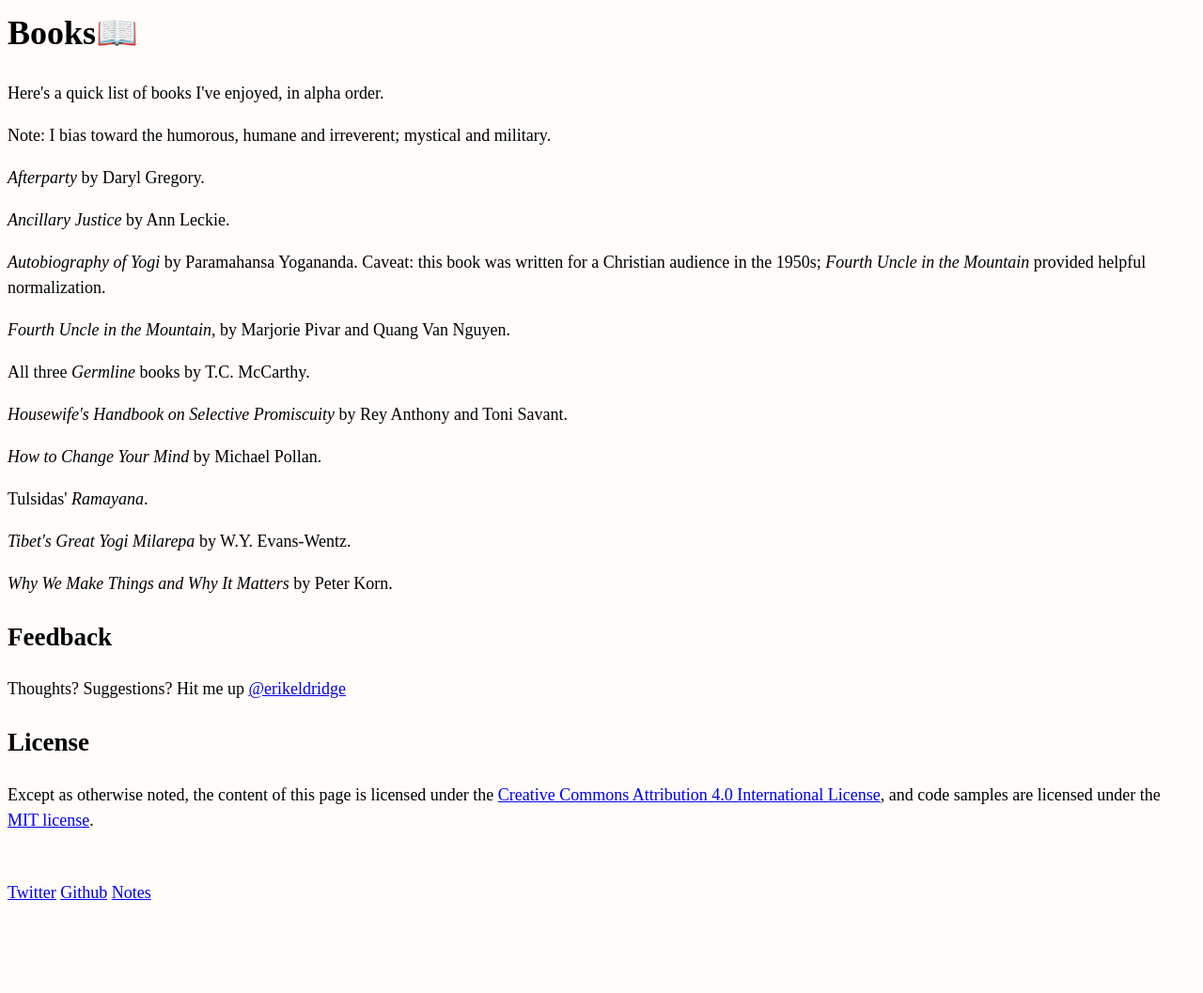
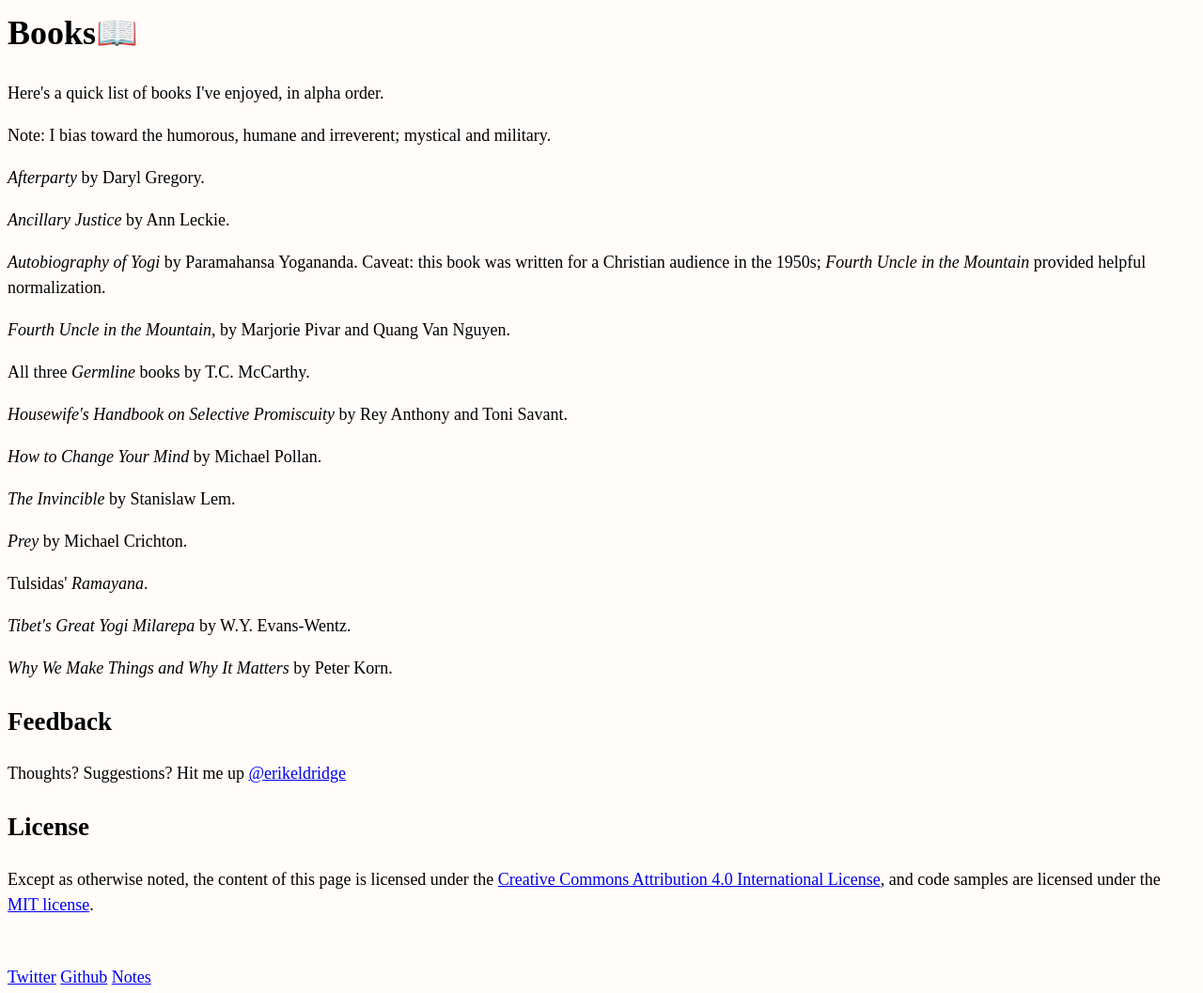
Before and after one commit to erikeldridge/erikeldridge.github.com, a Jekyll site: the page built from _posts/2019-01-02-books.md, in a window 1280 px wide. Shown: the whole page at 94% size. Built offline with Jekyll 4.4.1, drawn with Linux system fonts in a browser that asks for light colours; nearby versions of some CDN libraries; before the commit the page ends 967 px from its top, so only the background shows below that.

Commit message:
Update from Forestry.io - Updated 2019-01-02-books.md

```diff
--- a/_posts/2019-01-02-books.md
+++ b/_posts/2019-01-02-books.md
@@ -23,6 +23,10 @@ _Housewife's Handbook on Selective Promiscuity_ by Rey Anthony and Toni Savant.
 
 _How to Change Your Mind_ by Michael Pollan.
 
+_The Invincible_ by Stanislaw Lem.
+
+_Prey_ by Michael Crichton.
+
 Tulsidas' _Ramayana_.
 
 _Tibet's Great Yogi Milarepa_ by W.Y. Evans-Wentz.
```
